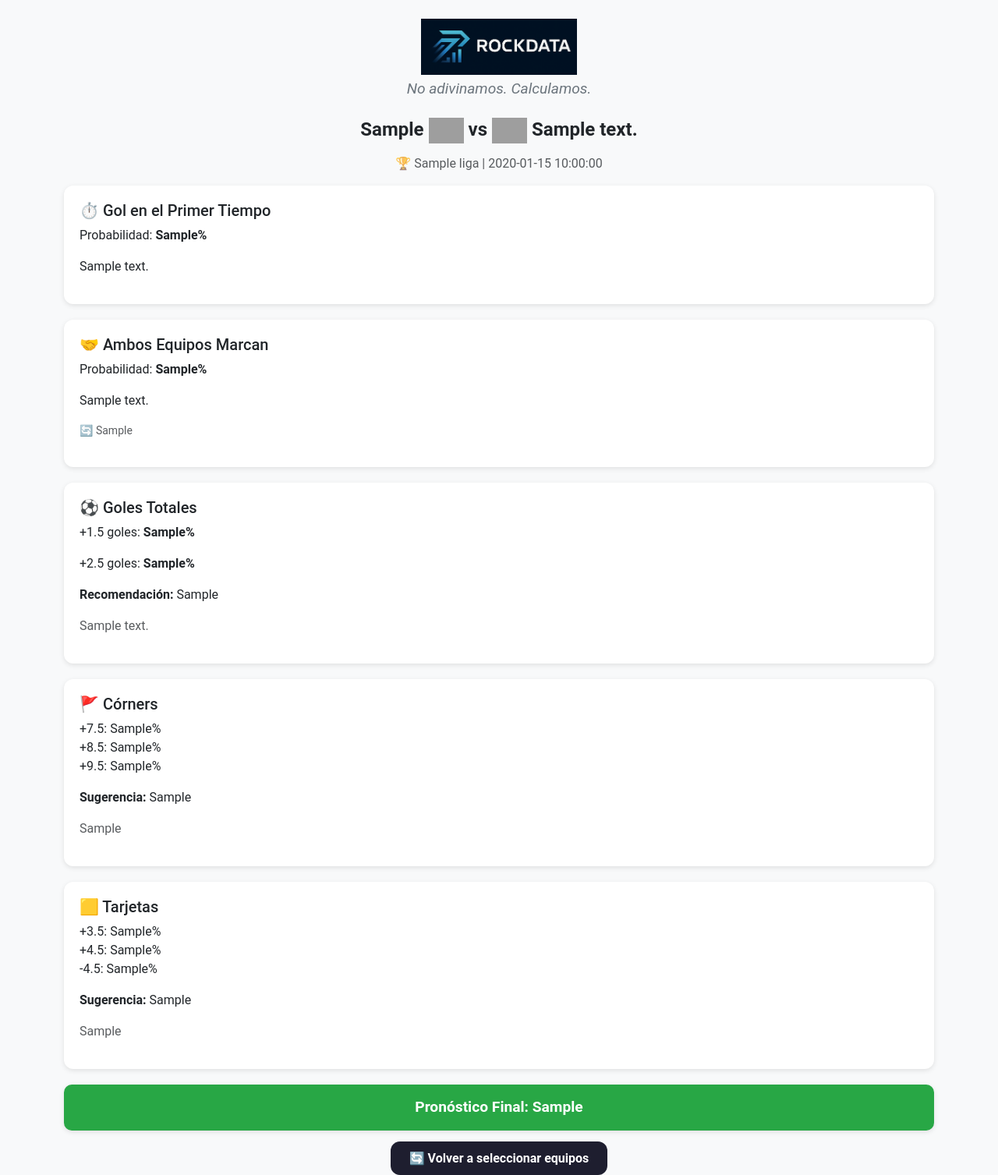
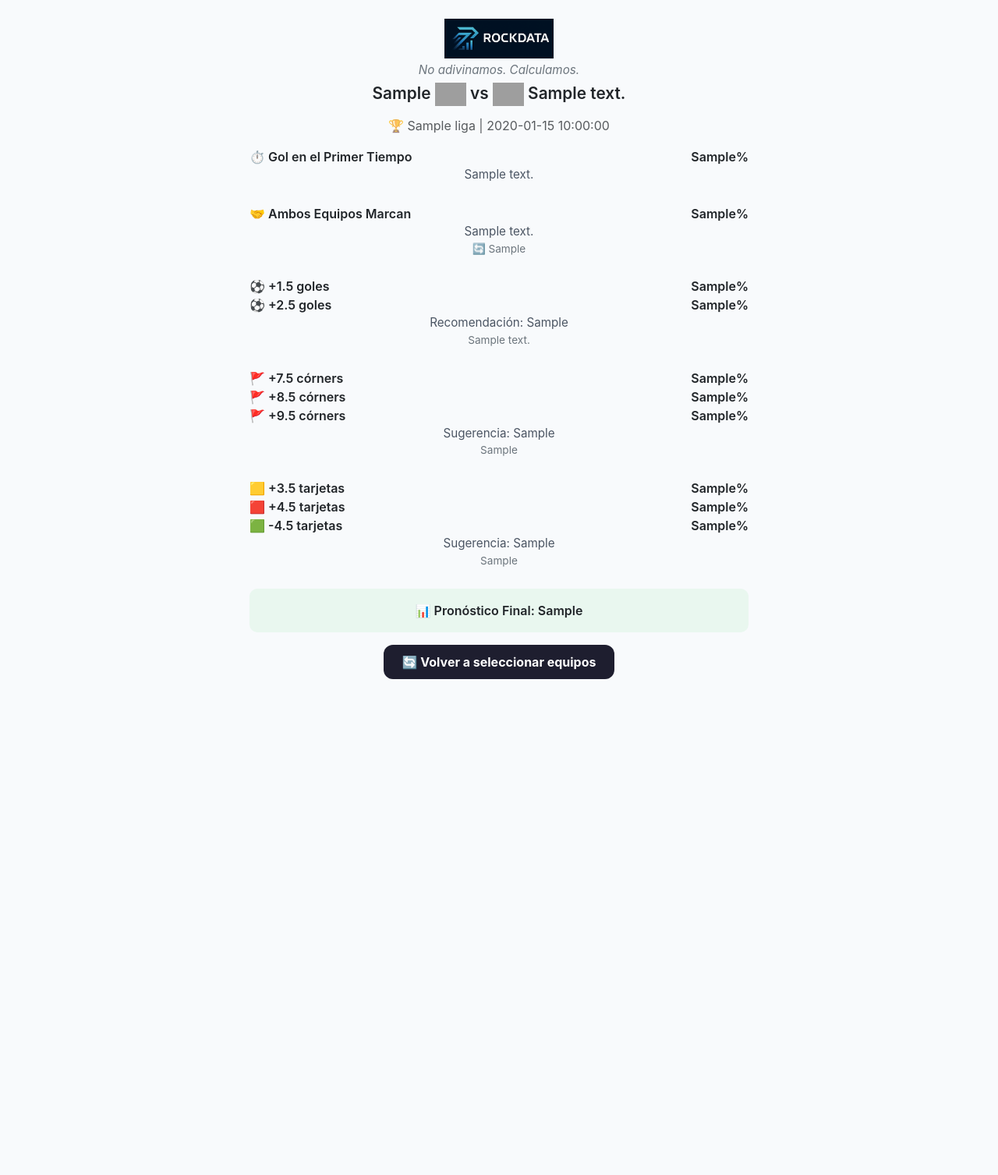
Before and after one commit to rockongo/RockData, a Flask app: template templates/rockdata_2.html in a window 1280 px wide. Shown: the whole page at 78% size. After the commit the page ends 871 px from the top, so only its background shows below. Run offline with Flask 3, Linux system fonts and the light colour scheme; the template is opened without the code that fills it: most values are stand-ins (such as "Sample title", 1, 10 or a date in 2020); grey boxes are pictures that could not be loaded.

Commit message:
Actualiza interfaz resultados centrados - RockData 10.1

```diff
--- a/templates/rockdata_2.html
+++ b/templates/rockdata_2.html
@@ -6,37 +6,58 @@
   <link href="https://cdn.jsdelivr.net/npm/bootstrap@5.3.0/dist/css/bootstrap.min.css" rel="stylesheet">
   <style>
     body {
-      background-color: #f8f9fa;
-      font-family: 'Roboto', sans-serif;
+      background-color: #f8fafc;
+      font-family: 'Inter', sans-serif;
     }
     .logo {
-      width: 200px;
+      width: 140px;
     }
-    .titulo {
-      font-size: 1.2rem;
+    .subtitulo {
       font-style: italic;
       color: #6c757d;
+      font-size: 0.95rem;
     }
     .escudos {
-      width: 45px;
-      height: 45px;
+      width: 40px;
+      height: 40px;
       object-fit: contain;
     }
+    .titulo-central {
+      font-size: 1.3rem;
+      font-weight: 600;
+    }
     .bloque {
-      background-color: white;
-      border-radius: 12px;
-      padding: 20px;
-      box-shadow: 0 2px 6px rgba(0,0,0,0.1);
-      margin-bottom: 20px;
+      max-width: 640px;
+      margin: 0 auto 26px auto;
     }
-    .pronostico-final {
-      background-color: #28a745;
-      color: white;
+    .fila {
+      display: flex;
+      justify-content: space-between;
+      font-weight: 600;
+      font-size: 1rem;
+    }
+    .descripcion {
+      font-size: 0.95rem;
+      color: #4b5563;
+      text-align: center;
+    }
+    .extra {
+      font-size: 0.85rem;
+      color: #6c757d;
+      text-align: center;
+    }
+    .resultado-final {
+      background-color: #e9f7ef;
+      border-radius: 10px;
+      padding: 16px;
+      font-weight: 600;
+      font-size: 1rem;
+    }
+    .sugerencia {
+      text-align: center;
       font-weight: bold;
-      padding: 15px;
-      border-radius: 10px;
-      text-align: center;
-      font-size: 1.2rem;
+      font-size: 0.95rem;
+      margin-top: 10px;
     }
     .btn-volver {
       background-color: #1e1e2f;
@@ -46,7 +67,6 @@
       border-radius: 12px;
       font-weight: bold;
       text-decoration: none;
-      transition: 0.3s ease;
     }
     .btn-volver:hover {
       background-color: #2c2c40;
@@ -56,71 +76,54 @@
 </head>
 <body>
 
-<div class="container mt-4">
+<div class="container mt-4 text-center">
+  <img src="{{ url_for('static', filename='logo_rockdata.png') }}" class="logo mb-1">
+  <div class="subtitulo">No adivinamos. Calculamos.</div>
 
-  <!-- Encabezado -->
-  <div class="text-center mb-3">
-    <img src="{{ url_for('static', filename='logo_rockdata.png') }}" class="logo mb-1">
-    <p class="titulo">No adivinamos. Calculamos.</p>
-  </div>
+  <h4 class="titulo-central">{{ equipo_local }} <img src="{{ url_for('static', filename=escudo_local) }}" class="escudos"> vs <img src="{{ url_for('static', filename=escudo_visita) }}" class="escudos"> {{ equipo_visita }}</h4>
+  <p class="text-muted">🏆 {{ liga }} | {{ fecha_partido }}</p>
 
-  <!-- Info Partido -->
-  <div class="text-center mb-3">
-    <h4 class="fw-bold">{{ equipo_local }} <img src="{{ url_for('static', filename=escudo_local) }}" class="escudos"> vs <img src="{{ url_for('static', filename=escudo_visita) }}" class="escudos"> {{ equipo_visita }}</h4>
-    <p class="text-muted">🏆 {{ liga }} | {{ fecha_partido }}</p>
-  </div>
-
-  <!-- Bloques de estadísticas -->
   <div class="bloque">
-    <h5>⏱️ Gol en el Primer Tiempo</h5>
-    <p>Probabilidad: <strong>{{ datos['gol_1t_prob'] }}%</strong></p>
-    <p>{{ datos['gol_1t_texto'] }}</p>
+    <div class="fila">⏱️ Gol en el Primer Tiempo <span>{{ datos['gol_1t_prob'] }}%</span></div>
+    <div class="descripcion">{{ datos['gol_1t_texto'] }}</div>
   </div>
 
   <div class="bloque">
-    <h5>🤝 Ambos Equipos Marcan</h5>
-    <p>Probabilidad: <strong>{{ datos['ambos_marcan_prob'] }}%</strong></p>
-    <p>{{ datos['ambos_marcan_texto'] }}</p>
-    <p class="text-muted small">🔄 {{ datos['ambos_marcan_justificacion'] }}</p>
+    <div class="fila">🤝 Ambos Equipos Marcan <span>{{ datos['ambos_marcan_prob'] }}%</span></div>
+    <div class="descripcion">{{ datos['ambos_marcan_texto'] }}</div>
+    <div class="extra">🔄 {{ datos['ambos_marcan_justificacion'] }}</div>
   </div>
 
   <div class="bloque">
-    <h5>⚽ Goles Totales</h5>
-    <p>+1.5 goles: <strong>{{ datos['goles_prob_15'] }}%</strong></p>
-    <p>+2.5 goles: <strong>{{ datos['goles_prob_25'] }}%</strong></p>
-    <p><strong>Recomendación:</strong> {{ datos['goles_recomendacion'] }}</p>
-    <p class="text-muted">{{ datos['goles_texto'] }}</p>
+    <div class="fila">⚽ +1.5 goles <span>{{ datos['goles_prob_15'] }}%</span></div>
+    <div class="fila">⚽ +2.5 goles <span>{{ datos['goles_prob_25'] }}%</span></div>
+    <div class="descripcion">Recomendación: {{ datos['goles_recomendacion'] }}</div>
+    <div class="extra">{{ datos['goles_texto'] }}</div>
   </div>
 
   <div class="bloque">
-    <h5>🚩 Córners</h5>
-    <p>+7.5: {{ datos['corners']['+7.5'] }}%<br>
-       +8.5: {{ datos['corners']['+8.5'] }}%<br>
-       +9.5: {{ datos['corners']['+9.5'] }}%</p>
-    <p><strong>Sugerencia:</strong> {{ datos['corners_sugerencia'] }}</p>
-    <p class="text-muted">{{ datos['corners_justificacion'] }}</p>
+    <div class="fila">🚩 +7.5 córners <span>{{ datos['corners']['+7.5'] }}%</span></div>
+    <div class="fila">🚩 +8.5 córners <span>{{ datos['corners']['+8.5'] }}%</span></div>
+    <div class="fila">🚩 +9.5 córners <span>{{ datos['corners']['+9.5'] }}%</span></div>
+    <div class="descripcion">Sugerencia: {{ datos['corners_sugerencia'] }}</div>
+    <div class="extra">{{ datos['corners_justificacion'] }}</div>
   </div>
 
   <div class="bloque">
-    <h5>🟨 Tarjetas</h5>
-    <p>
-      +3.5: {{ datos['tarjetas']['+3.5'] }}%<br>
-      +4.5: {{ datos['tarjetas']['+4.5'] }}%<br>
-      -4.5: {{ datos['tarjetas']['-4.5'] }}%
-    </p>
-    <p><strong>Sugerencia:</strong> {{ datos['tarjetas_sugerencia'] }}</p>
-    <p class="text-muted">{{ datos['tarjetas_justificacion'] }}</p>
+    <div class="fila">🟨 +3.5 tarjetas <span>{{ datos['tarjetas']['+3.5'] }}%</span></div>
+    <div class="fila">🟥 +4.5 tarjetas <span>{{ datos['tarjetas']['+4.5'] }}%</span></div>
+    <div class="fila">🟩 -4.5 tarjetas <span>{{ datos['tarjetas']['-4.5'] }}%</span></div>
+    <div class="descripcion">Sugerencia: {{ datos['tarjetas_sugerencia'] }}</div>
+    <div class="extra">{{ datos['tarjetas_justificacion'] }}</div>
   </div>
 
-  <div class="bloque pronostico-final">
-    Pronóstico Final: {{ datos['pronostico_final'] }}
+  <div class="bloque resultado-final">
+    📊 Pronóstico Final: {{ datos['pronostico_final'] }}
   </div>
 
-  <!-- Botón volver -->
-  <div class="text-center mt-4">
+  <div class="mt-4">
     <a href="{{ url_for('inicio') }}" class="btn-volver">🔄 Volver a seleccionar equipos</a>
   </div>
-
 </div>
 
 </body>
```
